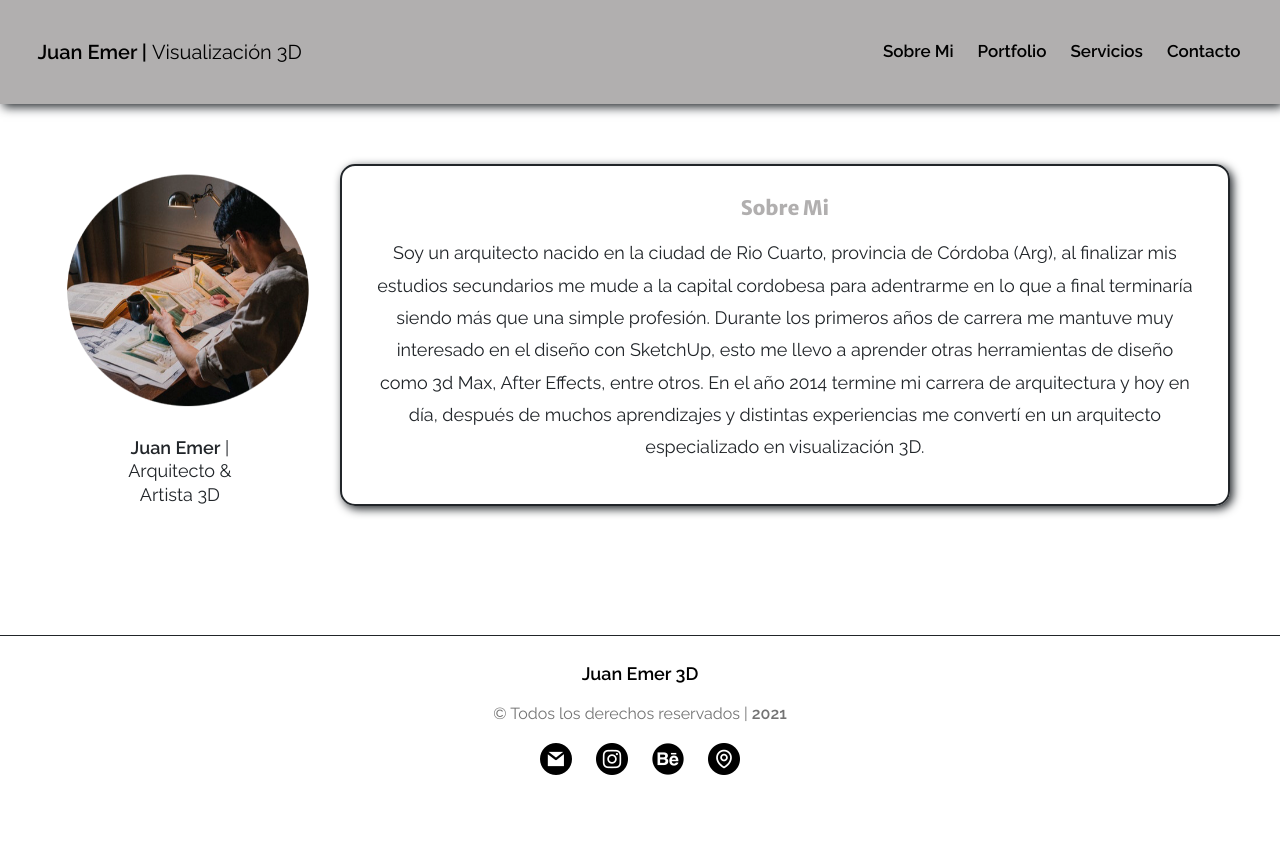
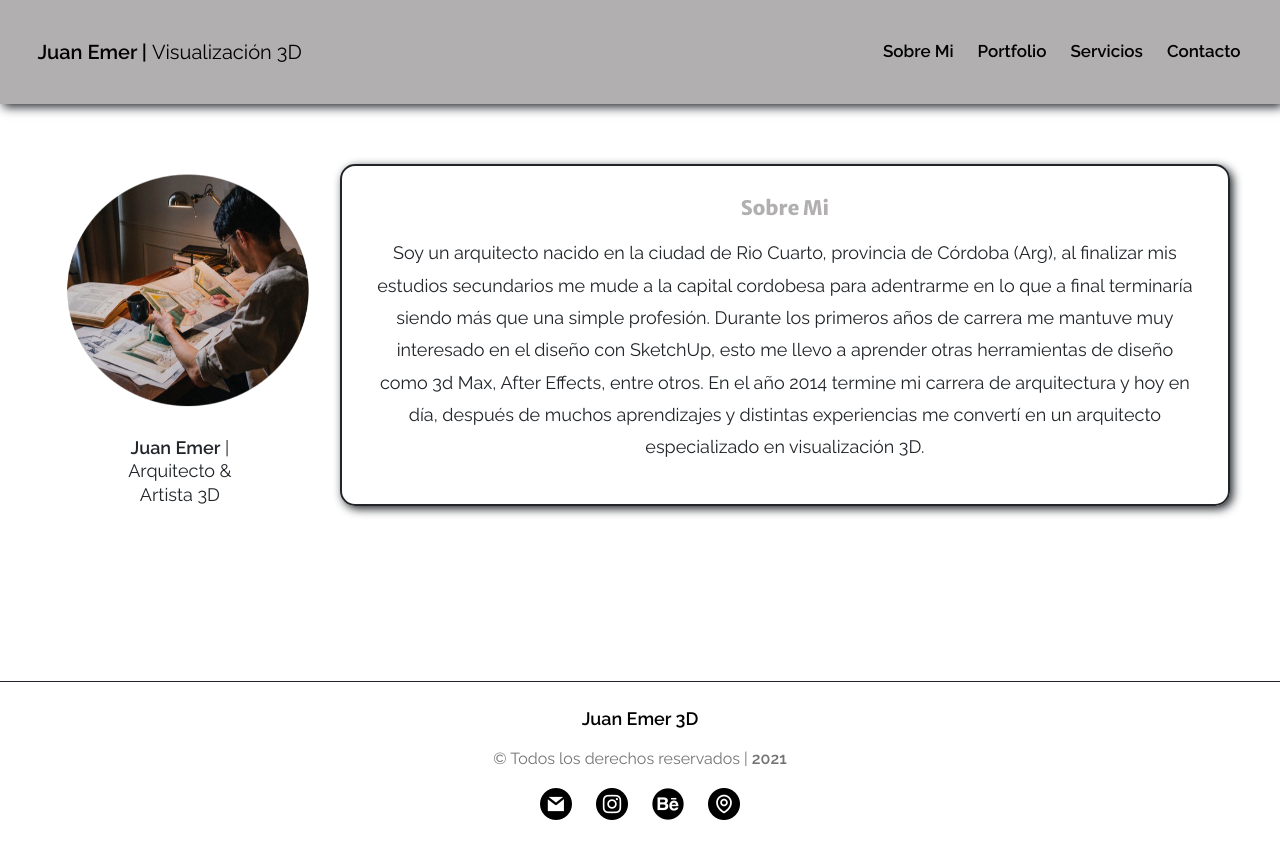
Before and after one commit to yvrbnto/Proyectofinal-artista3d, a website: page sobre-el-artista.html in a window 1280 px wide. Before the commit the page ends 800 px from the top, so only its background shows below. Drawn offline with nearby package versions, Linux system fonts and the light colour scheme; files that its build step writes are made by us from their sources.

Commit message:
modificacion sea

```diff
--- a/scss/_content.scss
+++ b/scss/_content.scss
@@ -126,12 +126,6 @@ main{
 }
 
 @media only screen and (min-width: 768px){
-    .body-artist{
-        position: relative;
-        padding-bottom: 20rem;
-        min-height: 100vh;
-    }
-
     .div-artist{
         display: flex;
         justify-content: space-between;
@@ -177,12 +171,6 @@ main{
 }
 
 @media only screen and (min-width: 1280px){
-    .body-artist{
-        position: relative;
-        padding-bottom: 15rem;
-        min-height: 100vh;
-    }
-
     .img-artist{
         width: 100%;
         margin-top: 5rem;
```
